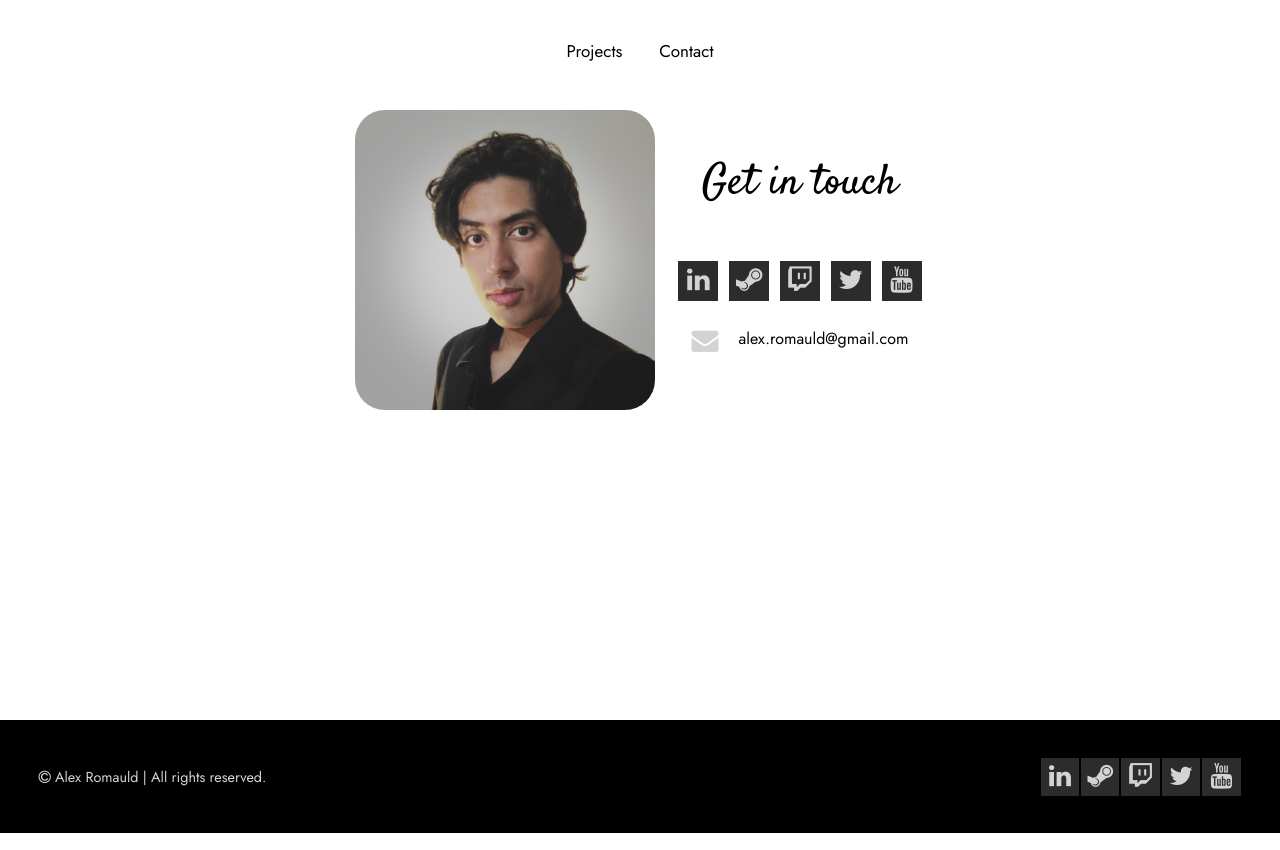
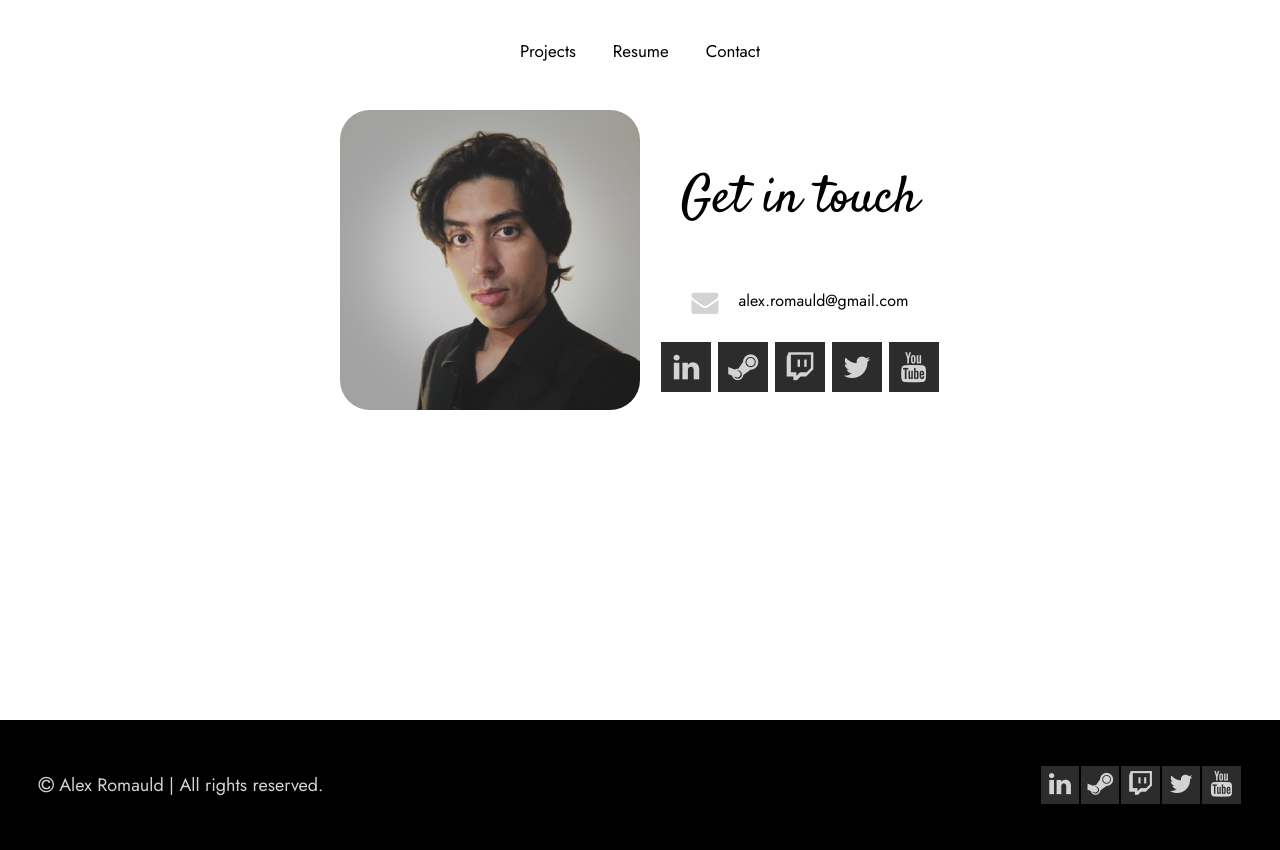
Before and after one commit to alex-romauld/alex-romauld.github.io, a plain HTML site: page contact.html in a window 1280 px wide. Drawn offline with Linux system fonts and the light colour scheme.

Commit message:
resume link, footer resizing, about tile resizing, about page tweak

```diff
--- a/contact.html
+++ b/contact.html
@@ -23,6 +23,7 @@
 
     <div class="topnav">
 	  <a href="index.html">Projects</a>
+	  <a href="https://drive.google.com/file/d/1L5f2FkMfnvaKUme3Zh8VPb8MH16KHNeT/view?usp=sharing" target="_blank" rel="noreferrer noopener">Resume</a>
 	  <a href="contact.html">Contact</a>
 	</div>
 
@@ -37,54 +38,56 @@
 
 
     <div class="aboutTile">
-        <h3>Get in touch</h3>
+      <h3>Get in touch</h3>
 
-		<!-- linkedin icon -->
-		<a href="https://www.linkedin.com/in/alex-romauld/">
-		  <div class="icon">
-			<i class="fa fa-linkedin"></i>
-		  </div>
+	  <div class="email">
+		<a href="mailto:alex.romauld@gmail.com">
+		  <i class="fa fa-envelope"></i>
 		</a>
+		<div class="emailtext">
+		  <p> alex.romauld@gmail.com</p>
+		</div>
+	  </div>
 
-		<!-- steam icon -->
-		<a href="https://store.steampowered.com/search/?term=alex+romauld">
-		  <div class="icon">
-			<i class="fa fa-steam"></i>
-		  </div>
-		</a>
+	  <br>
 
-		<!-- twitch icon -->
-		<a href="https://www.twitch.tv/auditoriumjohnson">
-		  <div class="icon">
-			<i class="fa fa-twitch"></i>
-		  </div>
-		</a>
+	  <!-- linkedin icon -->
+	  <a href="https://www.linkedin.com/in/alex-romauld/" target="_blank" rel="noreferrer noopener">
+		<div class="icon">
+		  <i class="fa fa-linkedin"></i>
+		</div>
+	  </a>
 
-		<!-- twitter icon -->
-		<a href="https://twitter.com/ARomauld">
-		  <div class="icon">
-			<i class="fa fa-twitter"></i>
-		  </div>
-		</a>
+	  <!-- steam icon -->
+	  <a href="https://store.steampowered.com/search/?term=alex+romauld" target="_blank" rel="noreferrer noopener">
+		<div class="icon">
+		  <i class="fa fa-steam"></i>
+		</div>
+	  </a>
 
-		<!-- youtube icon -->
-		<a href="https://www.youtube.com/user/AJspartan">
-		  <div class="icon">
-			<i class="fa fa-youtube"></i>
-		  </div>
-		</a>
+	  <!-- twitch icon -->
+	  <a href="https://www.twitch.tv/auditoriumjohnson" target="_blank" rel="noreferrer noopener">
+		<div class="icon">
+		  <i class="fa fa-twitch"></i>
+		</div>
+	  </a>
 
-		<br>
-		<br>
+	  <!-- twitter icon -->
+	  <a href="https://twitter.com/ARomauld" target="_blank" rel="noreferrer noopener">
+		<div class="icon">
+		  <i class="fa fa-twitter"></i>
+		</div>
+	  </a>
 
-		<div class="email">
-		  <a href="mailto:alex.romauld@gmail.com">
-			<i class="fa fa-envelope"></i>
-		  </a>
-		  <div class="emailtext">
-			<p> alex.romauld@gmail.com</p>
-		  </div>
+	  <!-- youtube icon -->
+	  <a href="https://www.youtube.com/user/AJspartan" target="_blank" rel="noreferrer noopener">
+		<div class="icon">
+		  <i class="fa fa-youtube"></i>
 		</div>
+	  </a>
+
+
+
 
     </div>
   </div>
@@ -103,31 +106,31 @@
 	</div>
 	<div class="social">
 	  <!-- linkedin icon -->
-	  <a href="https://www.linkedin.com/in/alex-romauld/">
+	  <a href="https://www.linkedin.com/in/alex-romauld/" target="_blank" rel="noreferrer noopener">
 		<div class="icon">
 		  <i class="fa fa-linkedin"></i>
 		</div>
 	  </a>
 	  <!-- steam icon -->
-	  <a href="https://store.steampowered.com/search/?term=alex+romauld">
+	  <a href="https://store.steampowered.com/search/?term=alex+romauld" target="_blank" rel="noreferrer noopener">
 		<div class="icon">
 		  <i class="fa fa-steam"></i>
 		</div>
 	  </a>
 	  <!-- twitch icon -->
-	  <a href="https://www.twitch.tv/auditoriumjohnson">
+	  <a href="https://www.twitch.tv/auditoriumjohnson" target="_blank" rel="noreferrer noopener">
 		<div class="icon">
 		  <i class="fa fa-twitch"></i>
 		</div>
 	  </a>
 	  <!-- twitter icon -->
-	  <a href="https://twitter.com/ARomauld">
+	  <a href="https://twitter.com/ARomauld" target="_blank" rel="noreferrer noopener">
 		<div class="icon">
 		  <i class="fa fa-twitter"></i>
 		</div>
 	  </a>
 	  <!-- youtube icon -->
-	  <a href="https://www.youtube.com/user/AJspartan">
+	  <a href="https://www.youtube.com/user/AJspartan" target="_blank" rel="noreferrer noopener">
 		<div class="icon">
 		  <i class="fa fa-youtube"></i>
 		</div>
--- a/css/style-main.css
+++ b/css/style-main.css
@@ -24,10 +24,11 @@ h1, h2, h3, h4, h5 {
   border: none;
 }
 h3{
-  font-size: calc(30px + 1vw);
+	font-size: 52px;
 }
 h4 {
-  font-size: calc(20px + 1vw);
+	font-size: 42px;
+	/*font-size: calc(20px + 1vw);*/
 }
  /*tools to align things*/
 .halign{
@@ -307,11 +308,11 @@ h4 {
     display: inline-block;
 }
 .aboutTile .icon {
-    max-width: 60px;
-    min-width: 40px;
-	min-height: 40px;
-    font-size: calc(20px + .5vw);
-	margin: 3px;
+	width: 50px;
+	height: 50px;
+	font-size: 30px;
+
+	margin: 1px;
 }
 .aboutTile .icon:hover {
     background-color: lightgray;
@@ -339,13 +340,8 @@ h4 {
 	/*
 	  These margins keep growing even after the gameTileContainer's width maxes out.
 	  As the width of the screen grows, less tiles will be able to fit in the container.
-	  Need some sort of max-margin parameter.
-
-    margin-left: 5vw;
-	margin-right: 5vw;
-	margin-top: 2vw;
-	margin-bottom: 2vw;
- */
+	  The min acts as a sort of max-margin parameter.
+   */
 	margin-left: min(5vw, 90px);
 	margin-right: min(5vw, 90px);
 	margin-top: min(2vw, 20px);
@@ -403,7 +399,8 @@ h4 {
     padding: 0 3vw;
     background-color: black;
     width: 100%;
-    height: calc(75px + 3vw);
+    /*height: calc(75px + 3vw);*/
+	height: 130px;
     display: flex;
     justify-content: space-between;
     align-items: center;
@@ -418,7 +415,8 @@ h4 {
     display: flex;
 }
 .credits p{
-    font-size: calc(8px + .5vw);
+    /*font-size: calc(8px + .5vw);*/
+	font-size: 18px;
     color: #d3d3d3;
     background-color: rgba(0, 0, 0, 0);
 }
@@ -434,7 +432,12 @@ i::before{ /*gets rid of weird underline for icons*/
 .icon {
     width: 3vw;
     height: 3vw;
-    font-size: 2vw;
+    font-size: min(2vw, 38px);
+
+
+	max-width: 50px;
+	max-height: 50px;
+
     color: #d3d3d3;
 
     background-color: rgb(44, 44, 44);
```
Also changed, not shown: index.html (+6 -28 lines), portfolio/adenoid.html (+6 -5 lines), portfolio/ddp.html (+6 -5 lines), portfolio/hellsjanitors.html (+6 -5 lines), portfolio/misc.html (+6 -5 lines), portfolio/ssc.html (+6 -5 lines), portfolio/ww.html (+6 -5 lines).
